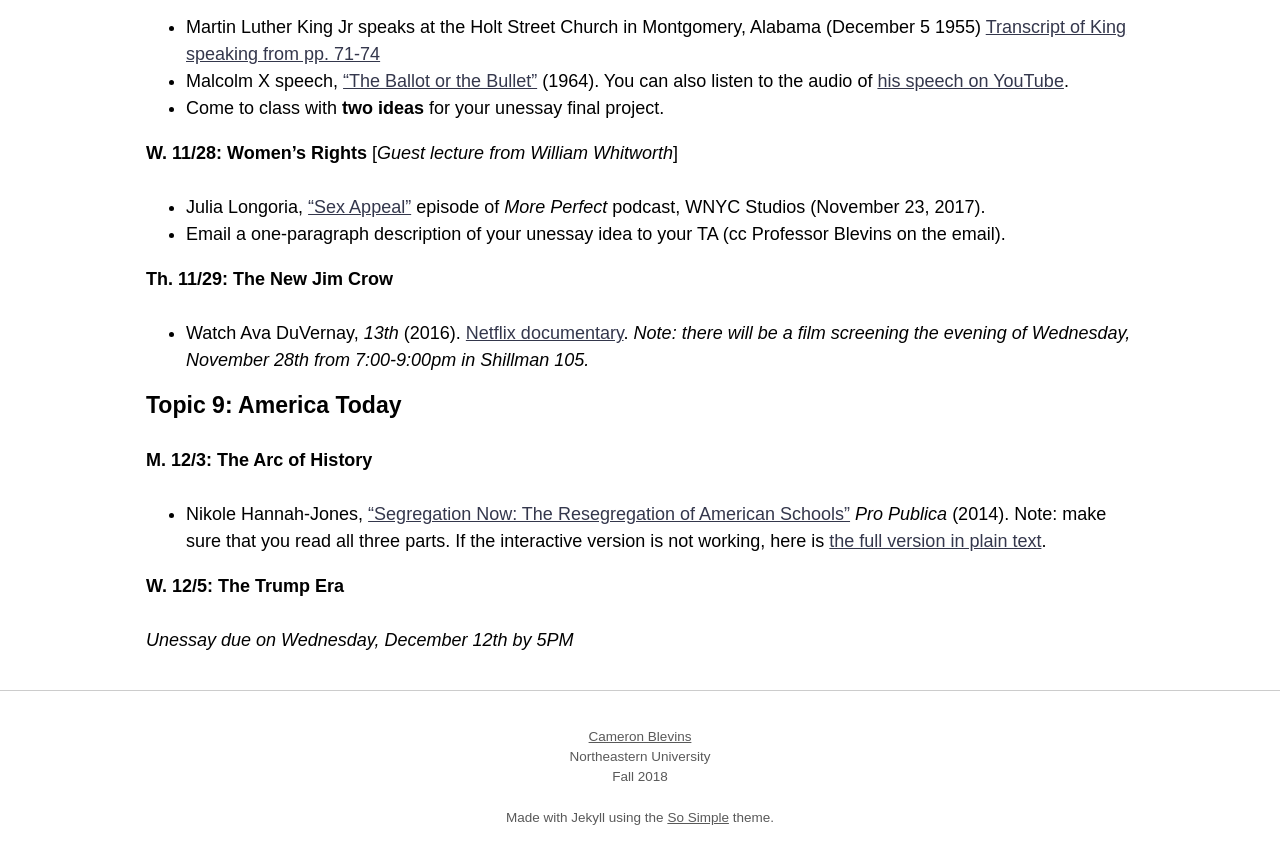
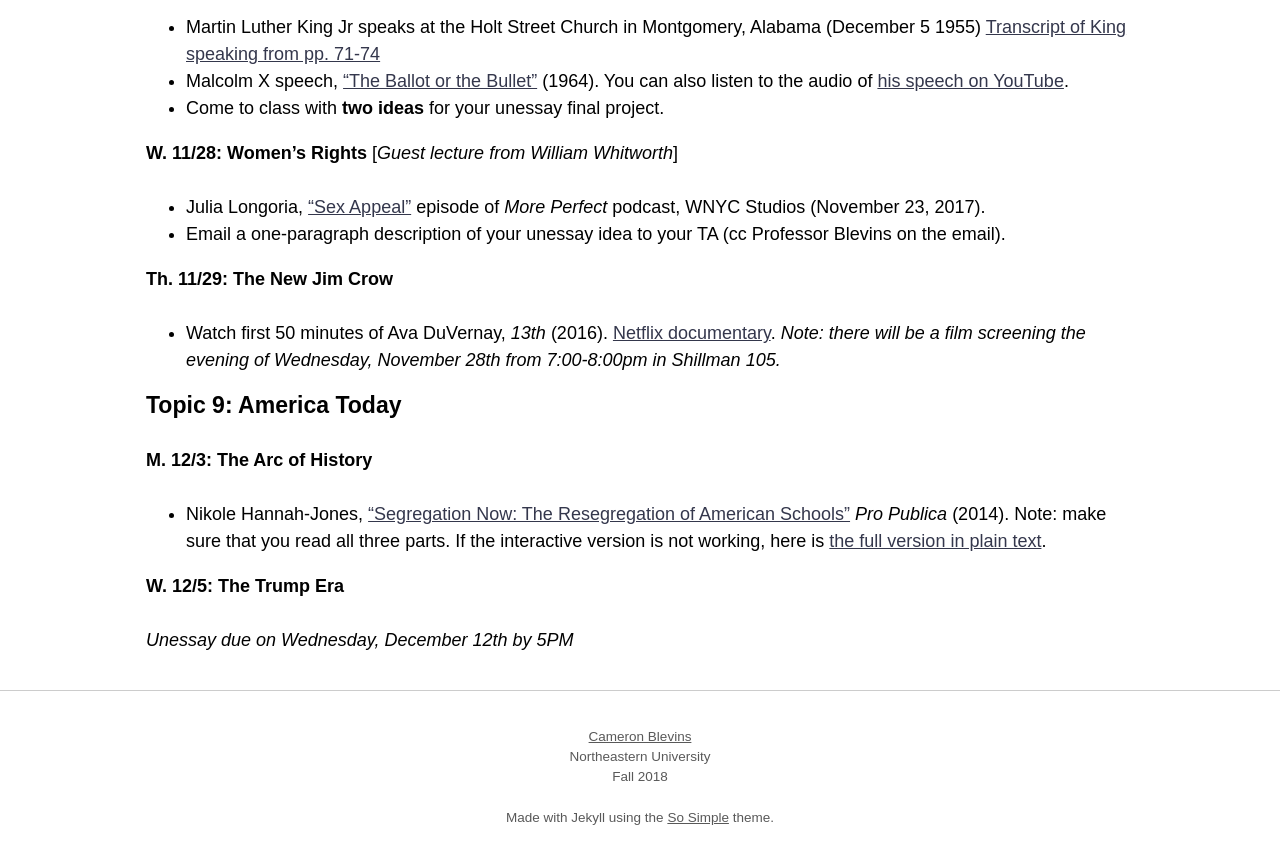
Before and after one commit to cblevins/f18-intro-us, a Jekyll site: the page built from schedule.md, in a window 1280 px wide and 900 px high, scrolled down 4835 px. Shown: the top 864 px of the window. Built offline with Jekyll 4.4.1, drawn with Linux system fonts in a browser that asks for light colours; nearby versions of some CDN libraries.

Commit message:
13th change

```diff
--- a/schedule.md
+++ b/schedule.md
@@ -154,7 +154,7 @@ title: Schedule
 - Email a one-paragraph description of your unessay idea to your TA (cc Professor Blevins on the email).
 
 **Th. 11/29: The New Jim Crow**
-- Watch Ava DuVernay, *13th* (2016). [Netflix documentary](https://www.netflix.com/watch/80091741). *Note: there will be a film screening the evening of Wednesday, November 28th from 7:00-9:00pm in Shillman 105.*
+- Watch first 50 minutes of Ava DuVernay, *13th* (2016). [Netflix documentary](https://www.netflix.com/watch/80091741). *Note: there will be a film screening the evening of Wednesday, November 28th from 7:00-8:00pm in Shillman 105.*
 
 ### Topic 9: America Today
 
```
